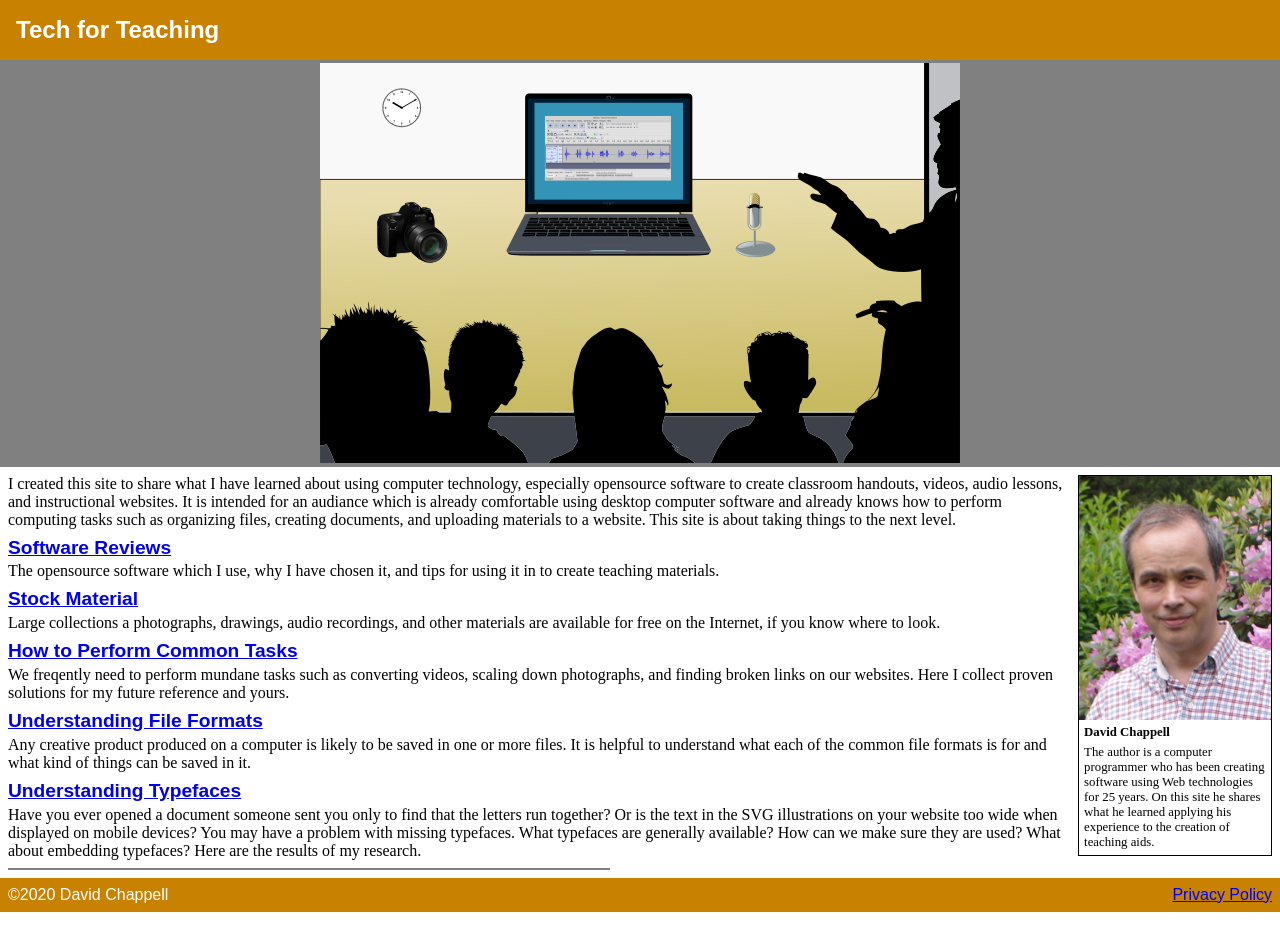
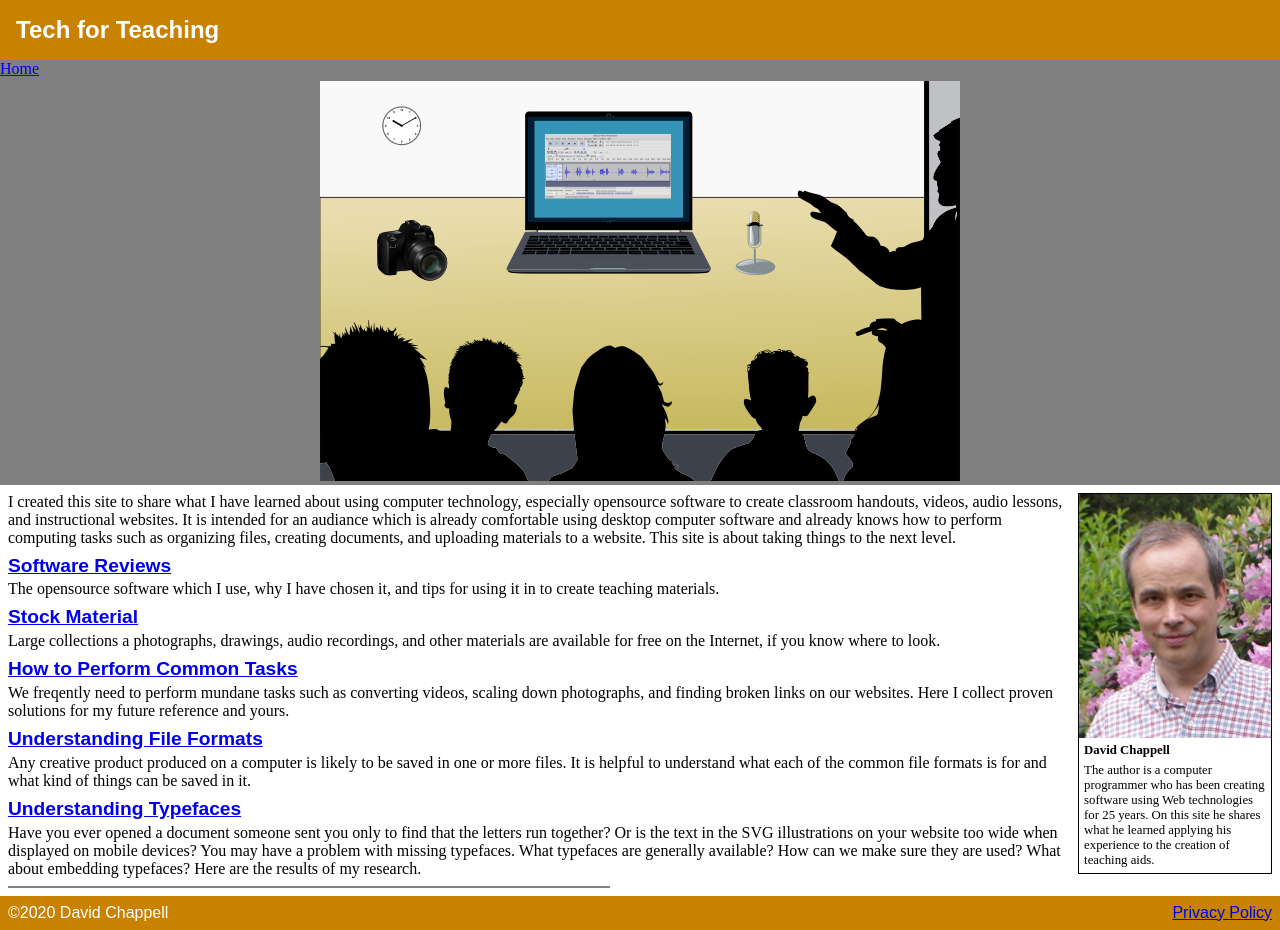
Before and after one commit to david672orford/tech-for-teaching, a Jekyll site: the page built from index.md, in a window 1280 px wide. Built offline with Jekyll 4.4.1, drawn with Linux system fonts in a browser that asks for light colours; our own code applies the rules of GitHub Pages for plain Markdown files.

Commit message:
Added breadcrumbs (HTML only for now, no CSS)

```diff
--- a/_layouts/default.html
+++ b/_layouts/default.html
@@ -10,6 +10,17 @@
 
 <header>
   <h1><a href="{{ "/" | absolute_url }}">{{ site.title }}</a></h1>
+
+  <a href="/">Home</a>
+  {% assign crumbs = page.url | split: '/' %}
+  {% for crumb in crumbs offset: 1 %}
+    {% if forloop.last %}
+      / {{ crumb | replace:'-',' ' | capitalize }}
+    {% else %}
+      / <a href="{% assign crumb_limit = forloop.index | plus: 1 %}{% for crumb in crumbs limit: crumb_limit %}{{ crumb | append: '/' }}{% endfor %}">{{ crumb | replace:'-',' ' | capitalize }}</a>
+    {% endif %}
+  {% endfor %}
+
   {% if page.title_img %}
   <img src="{{ page.title_img }}" alt="{{ page.title_alt }}">
   {% endif %}
```
